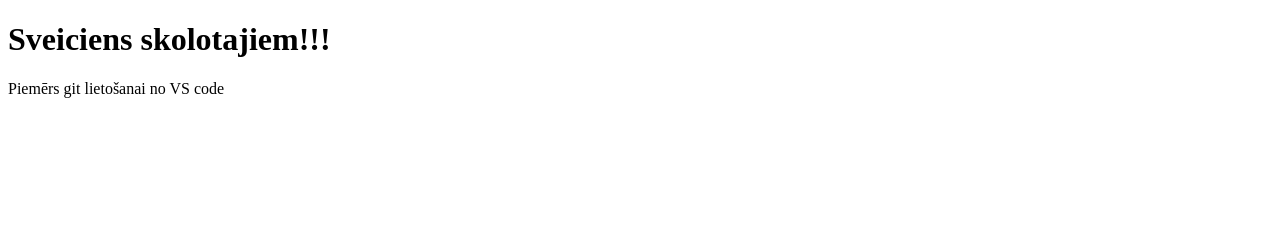
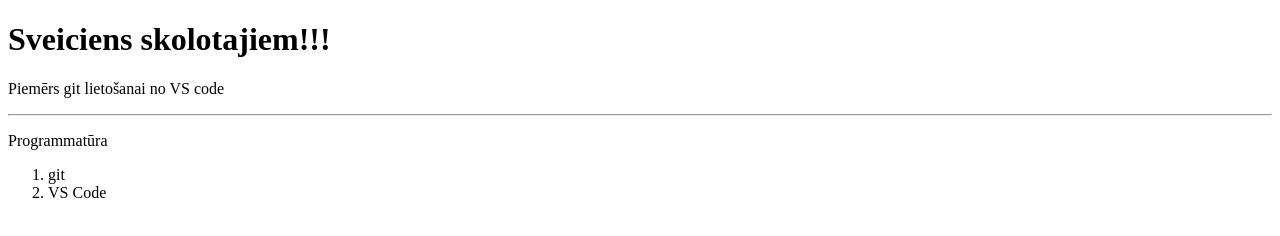
Before and after one commit to GundarsKucenceirs/startit-2021-oktobris, a plain HTML site: page index.html in a window 1280 px wide. Drawn offline with Linux system fonts and the light colour scheme.

Commit message:
Komentārs

```diff
--- a/index.html
+++ b/index.html
@@ -11,5 +11,12 @@
 <body>
     <h1>Sveiciens skolotajiem!!!</h1>
     <p>Piemērs git lietošanai no VS code</p>
+    <hr>
+    <p>Programmatūra</p>
+<ol>
+    <li>git    </li>
+    <li>VS Code</li>
+</ol>
+
 </body>
 </html>
```
